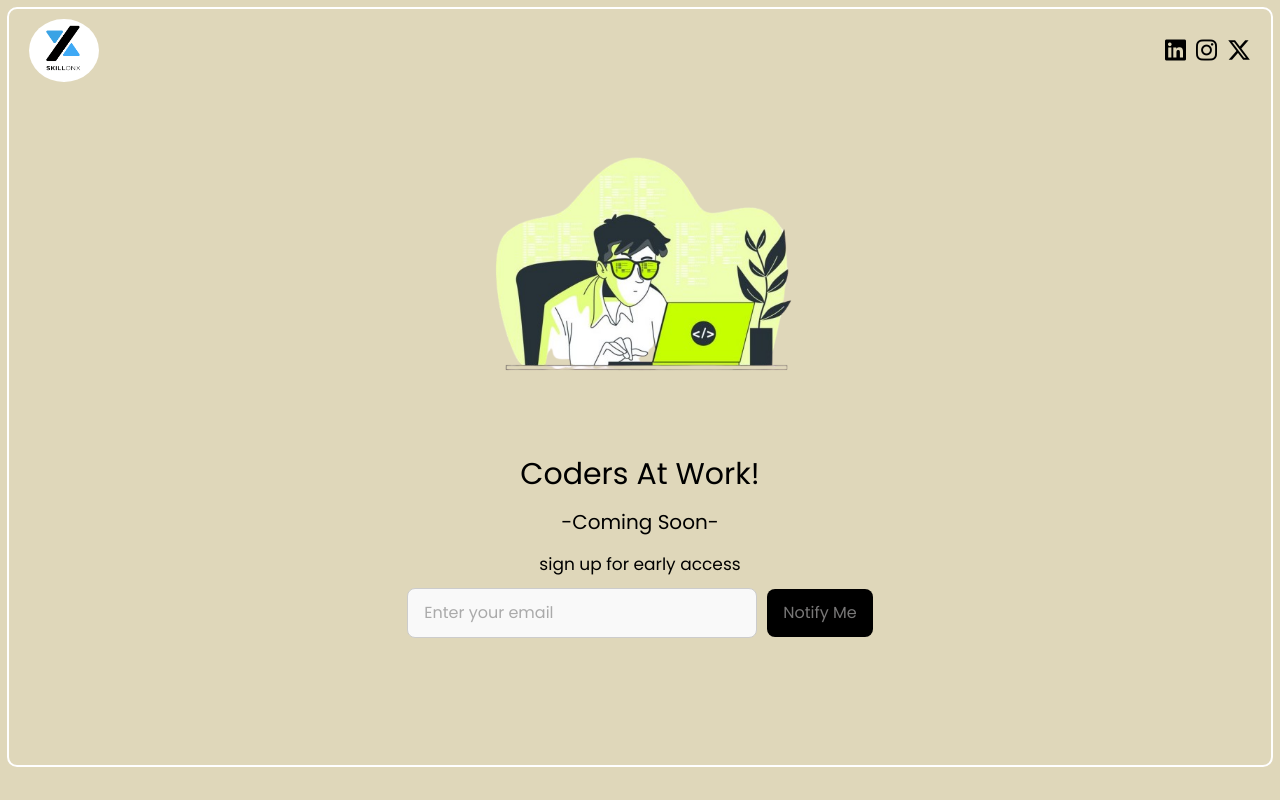
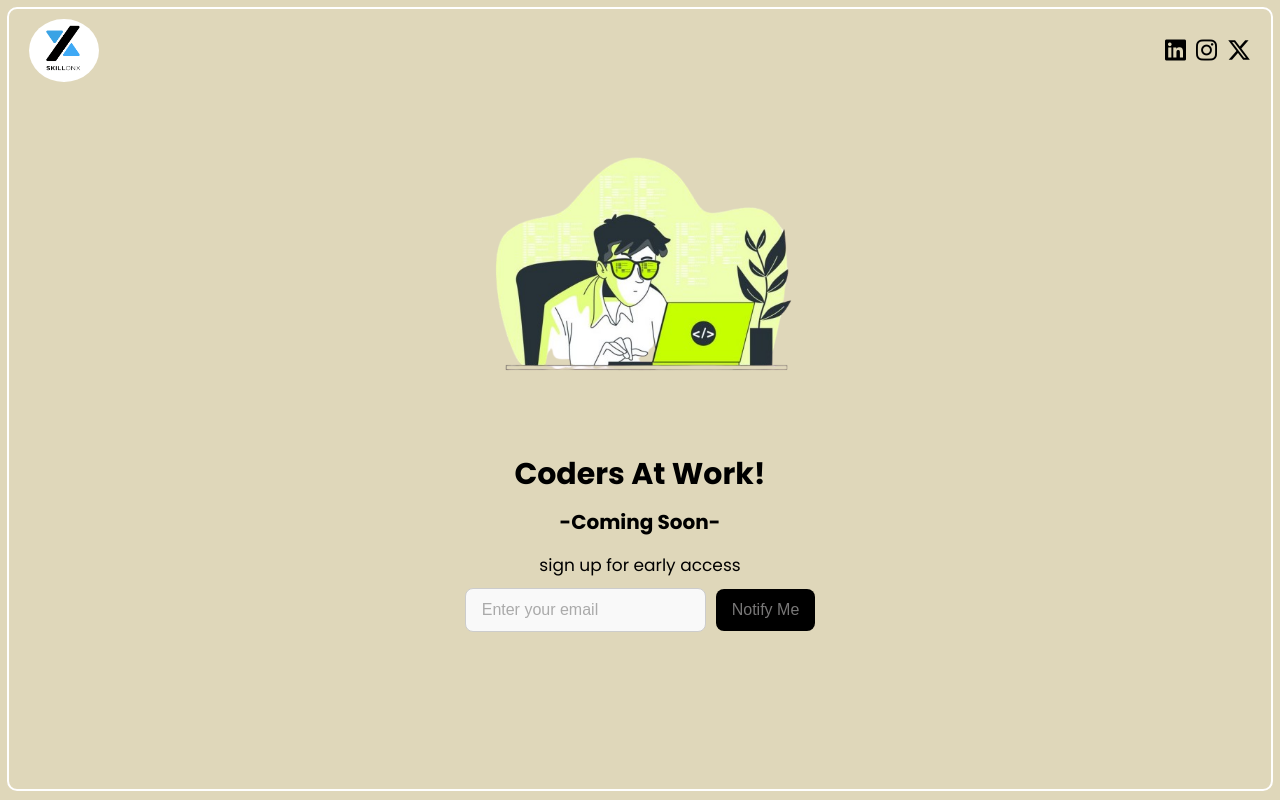
Before and after one commit to GitShailendra/comingsoon, a React (Vite) app in the folder coming-soon/: page / in a window 1280 px wide. Built offline with nearby package versions, Linux system fonts and the light colour scheme.

Commit message:
final commit

```diff
--- a/coming-soon/package.json
+++ b/coming-soon/package.json
@@ -28,6 +28,7 @@
     "globals": "^15.9.0",
     "postcss": "^8.4.47",
     "tailwindcss": "^3.4.13",
-    "vite": "^5.4.8"
+    "vite": "^5.4.8",
+    "homepage": "https://comiing-sooon-page.netlify.app/"
   }
 }
--- a/coming-soon/src/index.css
+++ b/coming-soon/src/index.css
@@ -1,6 +1,4 @@
-@import url('https://fonts.googleapis.com/css2?family=Poppins:ital,wght@0,100;0,200;0,300;0,400;0,500;0,600;0,700;0,800;0,900;1,100;1,200;1,300;1,400;1,500;1,600;1,700;1,800;1,900&display=swap');@tailwind base;
-@tailwind components;
-@tailwind utilities;
+@import url('https://fonts.googleapis.com/css2?family=Poppins:ital,wght@0,100;0,200;0,300;0,400;0,500;0,600;0,700;0,800;0,900;1,100;1,200;1,300;1,400;1,500;1,600;1,700;1,800;1,900&display=swap');
 *{
   margin: 0;
   padding: 0;
--- a/coming-soon/tailwind.config.js
+++ /dev/null
@@ -1,11 +0,0 @@
-// tailwind.config.js
-module.exports = {
-  content: [
-    "./index.html",
-    "./src/**/*.{js,ts,jsx,tsx}",
-  ],
-  theme: {
-    extend: {},
-  },
-  plugins: [],
-}
```
Also changed, not shown: 1 other file (tests, documents, lock files or other folders).
